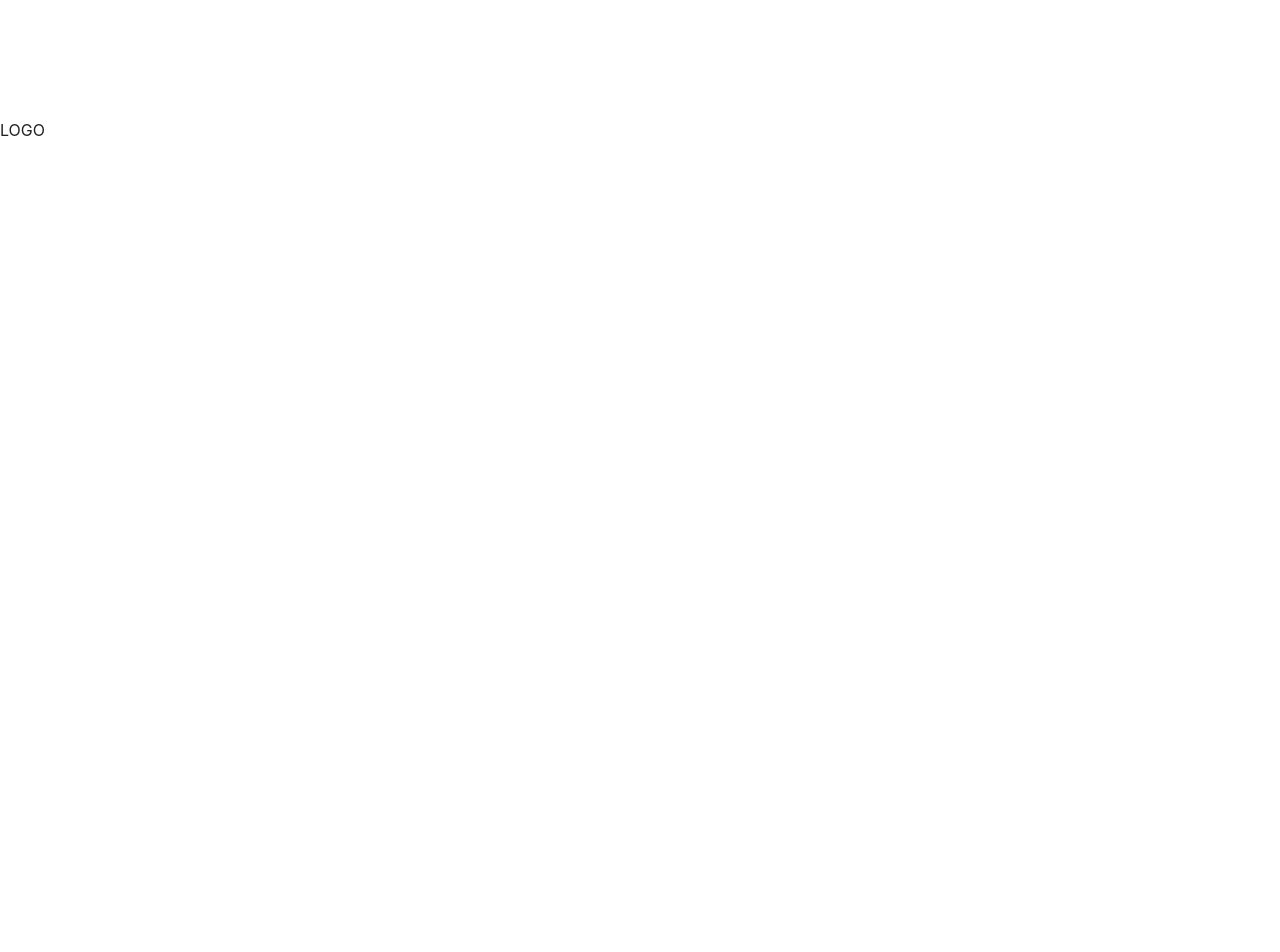
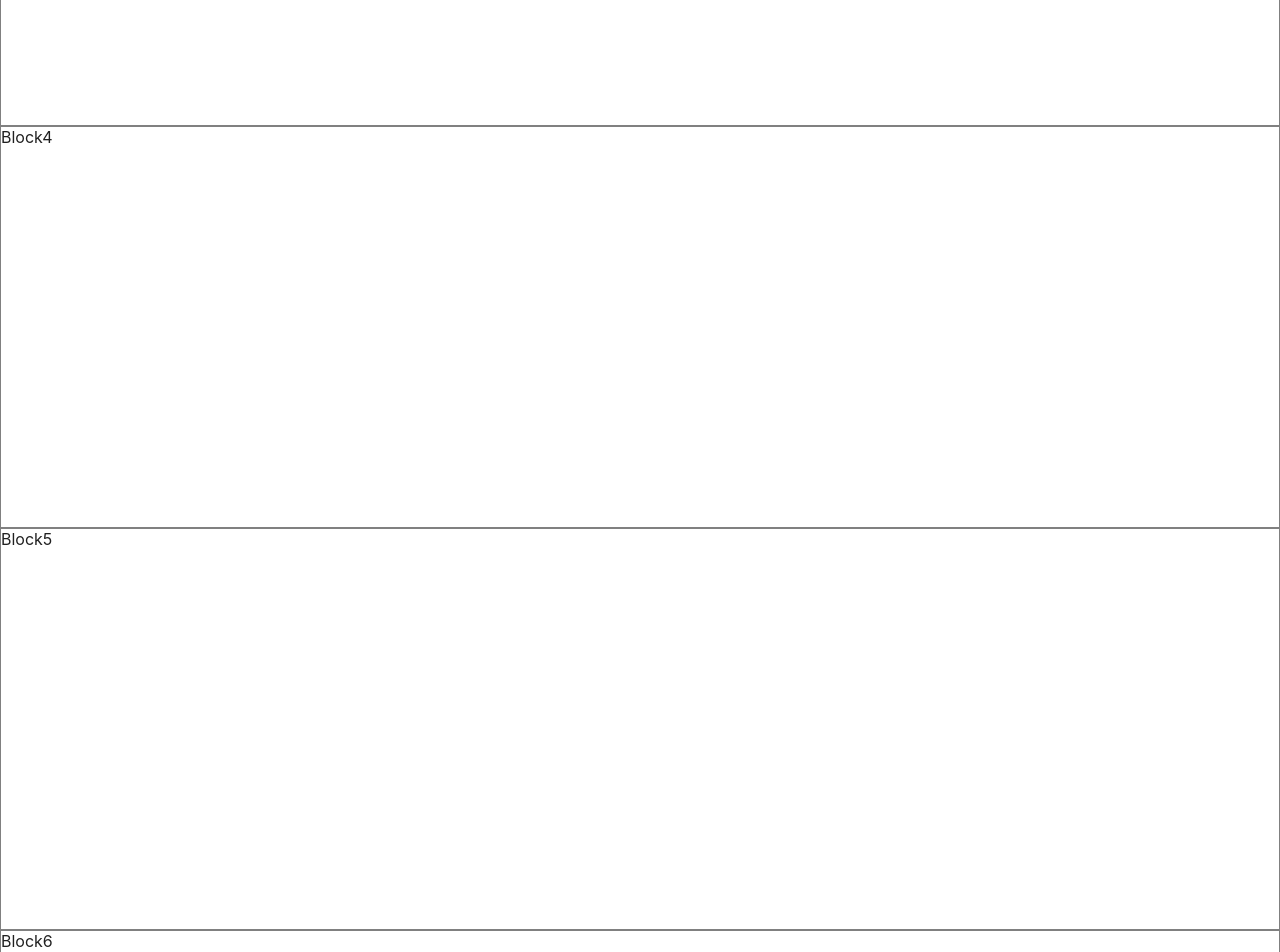
Before and after one commit to Dmitry16/aidforukraine, a React (Create React App) app: page / in a window 1280 px wide. Shown: the part 1080-2032 px from the top of the page. Before the commit the page ends 1600 px from the top, so only its background shows below. Built offline with nearby package versions, Linux system fonts and the light colour scheme.

Commit message:
gh-pages added

```diff
--- a/package.json
+++ b/package.json
@@ -1,6 +1,7 @@
 {
   "name": "aidforukraine",
   "version": "0.1.0",
+  "homepage": "https://dmitry16.github.io/aidforukraine/",
   "private": true,
   "dependencies": {
     "@emotion/react": "^11.8.2",
@@ -11,6 +12,7 @@
     "@testing-library/react": "^12.1.4",
     "@testing-library/user-event": "^13.5.0",
     "formik": "^2.2.9",
+    "gh-pages": "^3.2.3",
     "i18next": "^21.6.14",
     "i18next-http-backend": "^1.4.0",
     "react": "^17.0.2",
@@ -21,6 +23,8 @@
     "web-vitals": "^2.1.4"
   },
   "scripts": {
+    "predeploy": "npm run build",
+    "deploy": "gh-pages -d build",
     "start": "react-scripts start",
     "build": "react-scripts build",
     "test": "react-scripts test",
--- a/src/components/page-block.jsx
+++ b/src/components/page-block.jsx
@@ -9,11 +9,12 @@ export default function PageBlock({children, img}) {
         display: 'flex',
         flexWrap: 'wrap',
         '& > :not(style)': {
-          m: 1,
-          width: '100%',
-          height: '50vh',
-          margin: 0,
-          borderRadius: 0,
+            m: 1,
+            width: '100%',
+            height: '50vh',
+            margin: 0,
+            borderRadius: 0,
+            border: '1px solid gray'
         },
       }}
     >
--- a/src/components/page-blocks/block2.jsx
+++ b/src/components/page-blocks/block2.jsx
@@ -14,7 +14,7 @@ export default function Block2() {
                         height: '400px',
                     }}
                 >
-                    we are very gratefull for your help
+                    Block2
                 </Typography>
             </PageBlock>
         </>
--- a/src/components/page-blocks/block4.jsx
+++ b/src/components/page-blocks/block4.jsx
@@ -11,7 +11,7 @@ export default function Block4() {
                     component="div"
                     sx={{ mr: 2, display: { xs: 'none', md: 'flex' }}}
                 >
-                    LOGO
+                    Block4
                 </Typography>
             </PageBlock>
         </>
--- /dev/null
+++ b/src/components/page-blocks/block5.jsx
@@ -0,0 +1,19 @@
+import Typography from '@mui/material/Typography';
+import PageBlock from '../page-block';
+
+export default function Block5() {
+    return (
+        <>
+            <PageBlock>
+                <Typography
+                    variant="h6"
+                    noWrap
+                    component="div"
+                    sx={{ mr: 2, display: { xs: 'none', md: 'flex' }}}
+                >
+                    Block5
+                </Typography>
+            </PageBlock>
+        </>
+    );
+}
--- /dev/null
+++ b/src/components/page-blocks/block6.jsx
@@ -0,0 +1,19 @@
+import Typography from '@mui/material/Typography';
+import PageBlock from '../page-block';
+
+export default function Block6() {
+    return (
+        <>
+            <PageBlock>
+                <Typography
+                    variant="h6"
+                    noWrap
+                    component="div"
+                    sx={{ mr: 2, display: { xs: 'none', md: 'flex' }}}
+                >
+                    Block6
+                </Typography>
+            </PageBlock>
+        </>
+    );
+}
--- a/src/components/page-blocks/index.jsx
+++ b/src/components/page-blocks/index.jsx
@@ -2,10 +2,14 @@ import Block1 from './block1';
 import Block2 from './block2';
 import Block3 from './block3';
 import Block4 from './block4';
+import Block5 from './block5';
+import Block6 from './block6';
 
 export {
     Block1,
     Block2,
     Block3,
     Block4,
+    Block5,
+    Block6,
 };
--- a/src/pages/main-page.jsx
+++ b/src/pages/main-page.jsx
@@ -1,5 +1,5 @@
 import Header from '../containers/header';
-import { Block1, Block2, Block3, Block4 } from '../components/page-blocks';
+import { Block1, Block2, Block3, Block4, Block5, Block6 } from '../components/page-blocks';
 
 function MainPage() {
   return (
@@ -9,6 +9,8 @@ function MainPage() {
         <Block2 />
         <Block3 />
         <Block4 />
+        <Block5 />
+        <Block6 />
     </>
   );
 }
```
Also changed, not shown: 1 other file (tests, documents, lock files or other folders).
